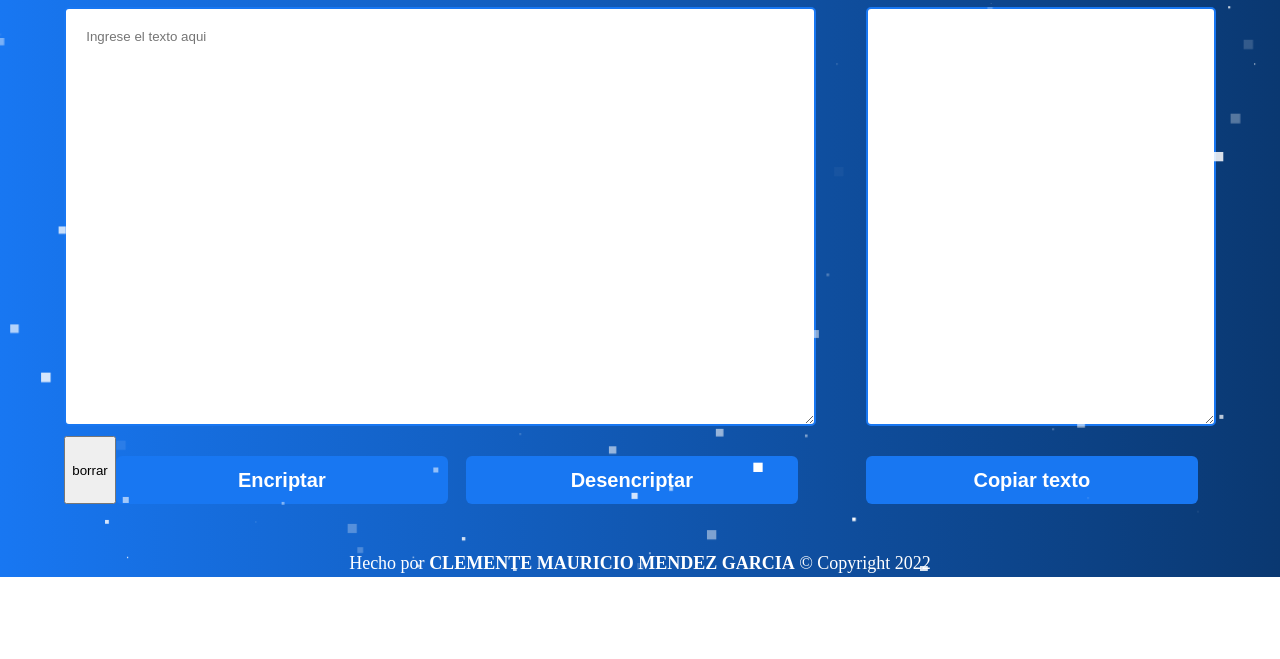
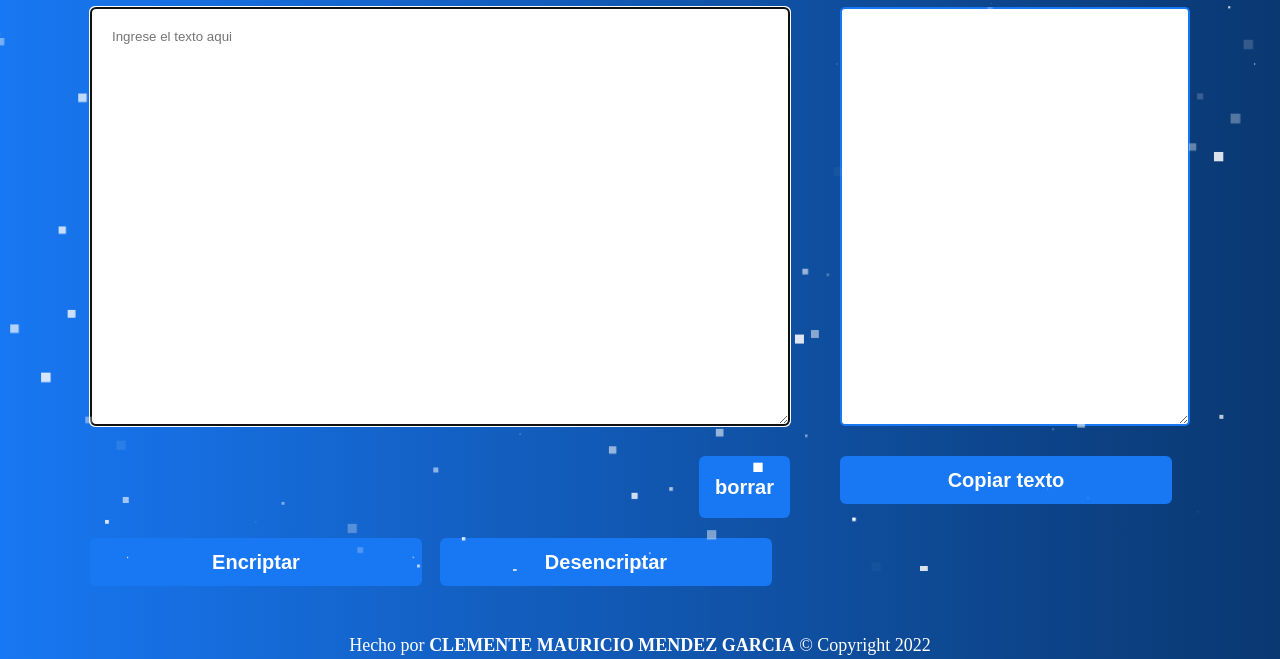
Before and after one commit to ClementeGarcia15/challenge_encriptando_texto, a plain HTML site: page index.html in a window 1280 px wide. Both pictures are taken after a click on the button "borrar". Shown: the part 229-888 px from the top of the page. Before the commit the page ends 806 px from the top, so only its background shows below. Drawn offline with Linux system fonts and the light colour scheme.

Commit message:
Se cambia el boton borrar de posicion, se crearon 3 funciones en script.js, se creo el diseño para el boton borrar, se cambio el formato de colores a hexadecimal.

```diff
--- a/index.html
+++ b/index.html
@@ -18,8 +18,10 @@
                 <form id="formulario">
                     <label for="input-texto"><h1 class="info">Solo letras minusculas, sin acentos</h1></label>
                     <textarea class="text-input" name="input-texto" id="input-texto" placeholder="Ingrese el texto aqui" rows="25" cols="10" min="1" onkeyup="this.value=this.value.toLocalLowerCase()"></textarea>
+                    <div class="borrar">
+                        <input class="borrar-input" id="btn-borrar" type="button" value="borrar">
+                    </div>
                     <div class="button-container">
-                        <input class="input-borrar" id="btn-borrar" type="button" value="borrar">
                         <input class="btn" type="submit" value="Encriptar" id="btn-encriptar">
                         <input class="btn" type="submit" value="Desencriptar" id="btn-desencriptar">
                     </div>
--- a/script.js
+++ b/script.js
@@ -3,6 +3,7 @@ const btnEncriptar = document.getElementById('btn-encriptar');
 const btnDesencriptar = document.getElementById('btn-desencriptar');
 const inputResultado = document.getElementById('mensaje-texto');
 const btnCopiar = document.getElementById('btn-copy');
+const btnborrar = document.getElementById('btn-borrar');
 const soloLetras ='^[a-z !ñ]+$';
 
 document.addEventListener('DOMContentLoaded', () => {
@@ -96,3 +97,19 @@ function copiarTexto(e) {
     alert("Mensaje copiado: " + mensaje);
 
 }
+function Limpiar(){
+  inputTexto.value = "";
+  inputResultado.value = "";
+}
+function foco(){
+  inputTexto.focus();
+}
+
+function borrar(){
+  inputTexto.Placeholder = "Ingrese el texto aqui";
+  inputResultado.Placeholder = "";
+  Limpiar()
+  foco();
+}
+
+btnborrar.addEventListener("click", borrar);
--- a/style.css
+++ b/style.css
@@ -54,19 +54,17 @@ html {
     font-size: 18px;
     font-style: italic;
   }
-
   .button-container {
     display: flex;
     justify-content: space-between;
   }
-
   .button-container:last-child {
     margin-right: 0;
   }
 
   .btn {
     border: none;
-    color: white;
+    color: #FFFFFF;
     font-weight: bold;
     font-size: 20px;
     line-height: 48px;
@@ -92,12 +90,31 @@ html {
     margin: 10px 0px 10px 0px;
     font-family: sans-serif;
   }
+  .borrar{
+    text-align: right;
+  }
+  .borrar-input{
+    border: none;
+    color: #FFFFFF;
+    font-weight: bold;
+    font-size: 20px;
+    line-height: 48px;
+    background-color: #1877f2;
+    padding: 7px 16px;
+    margin-top: 20px;
+    border-radius: 6px;
+    width: auto;
+    cursor: pointer;
+  }
+  .borrar-input:hover{
+    background-color:#0A3871;
+  }
   .error {
     background-color: #58afff;
     padding: 15px;
     font-size: 18px;
     margin: 10px auto 0;
-    color: white;
+    color: #FFFFFF;
     text-align: center;
     text-transform: uppercase;
     font-weight: bold;
```
